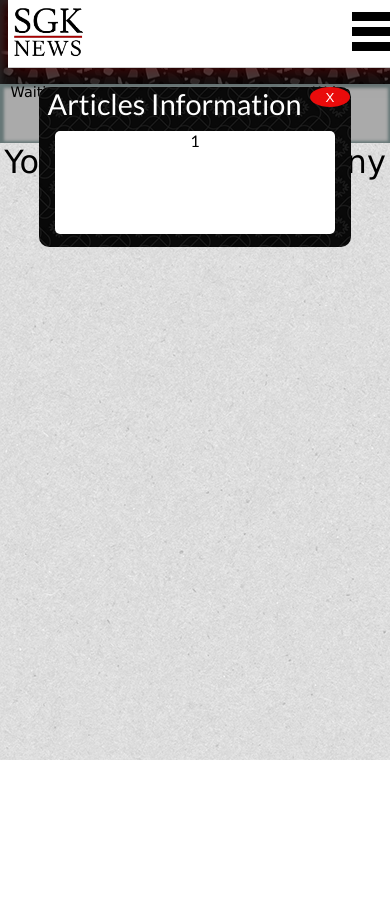
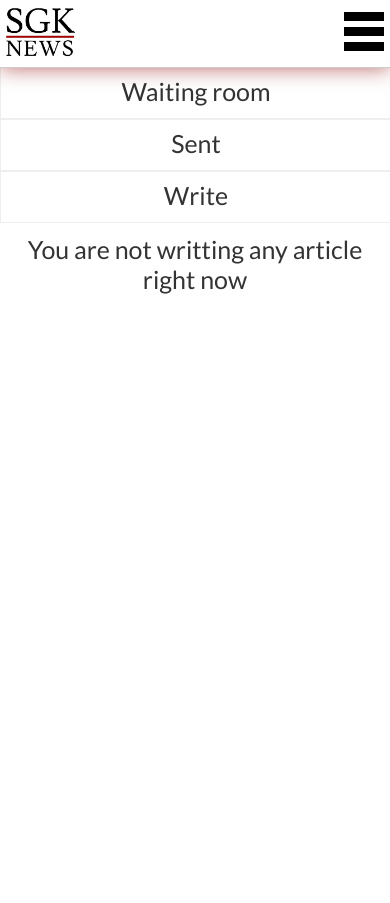
Before and after one commit to SKupisz/sgk-news, a PHP site: page /sgk-news/articles.php in a window 390 px wide. After the commit the page ends 294 px from the top, so only its background shows below. Run offline with PHP 8.4, Linux system fonts and the light colour scheme; the visitor is signed in with stand-in values (Sample User, id 1); data that the repository does not hold is empty; some libraries are stand-ins or nearby versions.

Commit message:
Article panel update by MarkizMK, part one and RWD

```diff
--- a/articles.php
+++ b/articles.php
@@ -8,15 +8,6 @@
 $checkin = 1;
 require_once "articles/sid.php";
 require_once "articles/loadData.php";
-if(isset($_SESSION['uploadImageFail']))
-{
-  ?>
-  <script>  var changeMode = 1;</script><?php
-}
-else {
-  ?>
-  <script>  var changeMode = 0;</script><?php
-}
 ?>
 <!DOCTYPE html>
 <html>
@@ -30,36 +21,9 @@
       <meta name="keywords" content="SGK-news, news, daily, buisness, politic,art,Simon Kupisz">
     <title>SGK news</title>
   </head>
-  <body onload = "preloader();" class = "onLoadCut">
-    <?php if(isset($_SESSION['uploadImageFail']) || isset($_SESSION['e_art']) || isset($_SESSION['deletingError']))
-    {
-      ?><div class = "errorInformation">
-        <header class = "errorInformationHeader">Articles Information<button class = "errorInformationClose" id = "errorInformationClose">X</button></header>
-        <main class = "errorInformationContent">
-          <?php if(isset($_SESSION['uploadImageFail']))
-          {
-            echo $_SESSION['uploadImageFail'];
-          }
-          else if(isset($_SESSION['e_art']))
-          {
-            echo $_SESSION['e_art'];
-            unset($_SESSION['e_art']);
-          }
-          else if(isset($_SESSION['deletingError']))
-          {
-            echo $_SESSION['deletingError'];
-            unset($_SESSION['deletingError']);
-          }?>
-        </main>
-      </div><?php
-    } ?>
-      <section id = "preloader" progressbar>
-        <figure class = "ourLogo">
-          <img src = "./main/logo.png" alt = "logo"/>
-        </figure>
-      </section>
+  <body>
     <?php require_once "main/bar.php";?>
-    <main id = "umain">
+    <main class = "umain">
       <section class = "more-other-wrapper">
       <?php
       if($work == 0)
@@ -86,10 +50,9 @@
       </div>
       </header>
       <section id = "u11titles">
-        <div id = "u11a" onclick = "beingWrittenOpen();">Waiting room</div>
-        <div id = "u11s" onclick = "sentOpen();">Sent</div>
-        <div id = "u11c" onclick = "confirmedOpen();">Confirmed</div>
-        <div id = "u11w" onclick = "writingOpen();">Write<label class = "u11wasr"> an article</label></div>
+          <div id = "u11a" onclick = "beingWrittenOpen();"><p class="paddingtoptext">Waiting room</p></div>
+        <div id = "u11s" onclick = "sentOpen();"><p class="paddingtoptext">Sent</p></div>
+          <div id = "u11w" onclick = "writingOpen();"><p class="paddingtoptext">Write<label class = "u11wasr"> an article</label></p></div>
       </section>
       <section id = "u11projects">
         <section id = "u11asection" <?php if(isset($_SESSION['uploadImageFail'])) echo "style='display: none;'";?>>
@@ -107,12 +70,12 @@
           </div>
           <form method = "post" action = "articles/sendAnArticle.php" class = "sendingArticle">
 
-            <section id = "u11wti">Title <input type = "text" name = "u11wti" class = "titleInput" required value = "<?php if($sid != -1){
+            <section id = "u11wti"><p class="articletitle">Title </p><input type = "text" name = "u11wti" class = "titleInput" required value = "<?php if($sid != -1){
               echo $sidname;
             }?>"/></section>
             <section id = "u11wta">
-              <div class = "u11wtadesc">Article content</div>
-              <textarea id = "u11wtai" name = "u11wtai" placeholder="Write here..." required><?php if($sid != -1){  echo $sidcontent;}?></textarea>
+                <div class = "u11wtadesc"><p class="articletitle">Article content</p></div>
+              <textarea class = "u11wtai" name = "u11wtai" placeholder="Write here..." required><?php if($sid != -1){  echo $sidcontent;}?></textarea>
             </section>
             <section class = "u11wtga">
               <div class = "u11wtadesc">Tags(optional)</div>
@@ -162,8 +125,30 @@
     </main>
 
   </body>
+  <script src="./src/node_modules/push.js/bin/push.min.js"></script>
+  <script src = "main/jquery-3-2-1.js"></script>
+  <script src = "main/main.js"></script>
+  <script src = "articles/main.js"></script>
   <script>
-  <?php if(isset($_SESSION['e_artc']))
+    <?php if(isset($_SESSION['uploadImageFail']) || isset($_SESSION['e_art']) || isset($_SESSION['deletingError']))
+    {
+      ?>
+      openTheAlert("Articles Information","<?php
+      if(isset($_SESSION['uploadImageFail'])){
+        echo $_SESSION['uploadImageFail'];
+        unset($_SESSION['uploadImageFail']);
+      }
+      else if(isset($_SESSION["e_art"])){
+        echo $_SESSION["e_art"];
+        unset($_SESSION['e_art']);
+      }
+      else if(isset($_SESSION["deletingError"])){
+        echo $_SESSION["deletingError"];
+        unset($_SESSION["deletingError"]);
+      }
+      ?>");<?php
+    }
+    if(isset($_SESSION['e_artc']))
     {
       ?>beingWrittenOpen();<?php
       unset($_SESSION['e_artc']);
@@ -172,15 +157,7 @@
     {
       ?>writingOpen();<?php
     }
-  if(isset($_SESSION['uploadImageFail']))
-  {
-    unset($_SESSION['uploadImageFail']);
-  }
   ?>
 
   </script>
-  <script src = "main/jquery-3-2-1.js"></script>
-  <script src = "main/main.js"></script>
-  <script src = "articles/main.js"></script>
-
 </html>
--- a/articles/beingWrittenTable.php
+++ b/articles/beingWrittenTable.php
@@ -1,3 +1,5 @@
+<link rel = "stylesheet" type = "text/css" href = "articles/main.css"/>
+
 <?php
 if($bwlength > 0)
 {
--- a/articles/confirmArticle.php
+++ b/articles/confirmArticle.php
@@ -41,9 +41,6 @@
     $content = $row['article'];
     $tags = $row['tags'];
     $words = str_word_count($content);
-    require_once("../../../delta/cyphering.php");
-    $cypheringObject = new Cypher;
-    $content = $cypheringObject->toDelta($content,rand(1024,2047),1,1);
     $rezultat = $polaczenie->query("INSERT INTO sent_articles VALUES(NULL,'$user','$title','$content',$words,0,0,'$tags')");
     if(!$rezultat) throw new Exception($polaczenie->error);
     $rezultat = $polaczenie->query("UPDATE $user SET status = 2 WHERE id = $id");
--- a/articles/delArticle.php
+++ b/articles/delArticle.php
@@ -31,6 +31,7 @@
     if(!$query) throw new Exception($polaczenie->error);
     if($query->num_rows == 0)
     {
+      $_SESSION['deletingError'] = "Something went wrong. Try later";
       header("Location: ../articles.php");
       exit();
     }
@@ -38,6 +39,7 @@
 
       $query = $polaczenie->query("DELETE FROM $user WHERE id = $sid");
       if(!$query) throw new Exception($polaczenie->error);
+      $_SESSION['deletingError'] = "Your article has been deleted";
       header("Location: ../articles.php");
       exit();
     }
--- a/articles/main.css
+++ b/articles/main.css
@@ -1,121 +1,59 @@
 @import url("statistic.css");
-@import url("./uploadingSupport/imageUpload.css");
-* {box-sizing: border-box;}
+* {
+  margin: 0px;
+  padding: 0px;
+    }
 
-.onLoadCut {
-  overflow: hidden;
+body{
+    overflow-x: hidden;
 }
 
-@keyframes preloaderAnimation {
-  0%{
-    box-shadow: 10px 10px 10px #eee inset;
-  }
-  25%{
-    box-shadow: 10px -10px 10px #eee inset;
-  }
-  50%{
-    box-shadow: -10px -10px 10px #eee inset;
-  }
-  75%{
-    box-shadow: -10px 10px 10px #eee inset;
-  }
-  100%{
-    box-shadow: 10px 10px 10px #eee inset;
-  }
+.umain{
+  margin-top: 67px;
 }
-#preloader {
-    position: absolute;
-    display: flex;
-    width: 100%;
-    height: 100%;
-    top: 0;
-    left: 0;
-    justify-content: center;
-    align-items: center;
-    z-index: 99;
-    background-color: #000;
-    transition: top 500ms linear 500ms;
-}
-.ourLogo{
-  margin-left: auto;
-  margin-right: auto;
-  animation-name: preloaderAnimation;
-  animation-duration: 0.5s;
-  animation-iteration-count: infinite;
-  border-radius: 10%;
-}
-.ourLogo > img{
-  transform: scale(0.8);
-}
-@media screen and (max-width: 583px)
-{
-  .onLoadNot{
-    display: none;
-  }
-  .ourLogo{
-    width: 50%;
-    height: 50%;
-  }
-  .ourLogo > img{
-    display: none;
-  }
-}
-
 #u10bar{
-  width: 100%;
-  height: 10%;
-  position: absolute; top: 0px; left: 0px;
+  display: none;
 }
 #u10barContainer{
-  width: 100%;
-  height: 100%;
-  background: url("../dark-grey-terrazzo.png");
-  text-align: center;
-  color: white;
-  font-size: 250%;
-  font-family: sans-serif;
-  box-shadow: inset 4px 5px 5px #222;
+  display: none;
 }
 #u11titles{
   width: 100%;
-  height: 7%;
-  position: absolute; top: 10%; left: 0px;
-  background: #aaa;
+  height: 67px;
+  position: relative;
+    background-color: #fff;
+    z-index: 2;
+    box-shadow: 0px 6px 20px -5px rgba(140,0,0,0.6);
+  text-align: center;
 }
-#u11a,#u11s,#u11c,#u11w{
+#u11a,#u11s,#u11w{
   width: 30%;
   height: 100%;
-  color: black;
+  color: #333;
+    background-color: #fff;
   text-align: center;
-  transition: all 0.5s;
+  transition: background-color 0.5s;
   cursor: pointer;
-  font-size: 160%;
-  font-family: Verdana;
-  box-shadow: inset 1px 1px 3px 3px #677;
-  filter: brightness(100%);
-}
-#u11a:hover,#u11s:hover,#u11c:hover,#u11w:hover{
-  filter: brightness(10%);
-}
-#u11a{
-  position: absolute; top: 0px; left: 0px;
+  font-size: 25px;
+  font-family: 'Lato', sans-serif;
+    z-index: 1;
+    display: inline-block;
 }
 #u11s{
-  width: 40%;
-  position: absolute; top: 0px; left: 30%;
+  width: 39%;
 }
-#u11c{
-  position: absolute; top: 0px; left: 50%;
-  display: none;
+#u11a:hover, #u11s:hover, #u11w:hover {
+  background-color: #eee;
 }
-#u11w{
-  position: absolute; top: 0px; left: 70%;
+
+
+.paddingtoptext {
+    padding-top: 8px;
 }
 #u11asection,#u11ssection,#u11csection{
   width: 100%;
   height: 73%;
   display: none;
-  position: absolute; top: 17%; left: 0px;
   transition: all 0.5s;
 }
 #u11atr{
@@ -133,18 +71,17 @@
 #u11anh{
   width: 100%;
   height: 100%;
-  /*Background pattern from: subttlepatterns.com*/
-  background: url("../textured_paper.png");
-  color: white;
-  font-size: 200%;
+    padding-top: 20px;
+  font-size: 25px;
   text-align: center;
-  font-family: Verdana;
-  color: black;
+  font-family: 'Lato', sans-serif;
+  color: #333;
+
 }
 #u11wti,#u11wta,.u11wtga{
   text-align: center;
   font-size: 2em;
-  color: white;
+  color: black;
   font-family: monospace;
 }
 #u11wti{
@@ -367,16 +329,30 @@
     display: none;
   }
 }
+@media screen and (max-width: 810px){
+  #u11a, #u11s, #u11w{
+    display:block;
+    width: 100%;
+    height:50px;
+    border:1px solid #eee;
+  }
+  #u11asection{
+    margin-top: 80px;
+  }
+}
 @media screen and (max-width: 768px){
+
+    * {
+  margin: 0px;
+  padding: 0px;
+    }
+
   .titleInput{
     font-size: 0.5em;
   }
-  #u11wtai{
-    min-width: 80%;
-    max-width: 80%;
-  }
-  #u11a,#u11w{
-    font-size: 0.9em;
+  .u11wtai{
+    min-width: calc(80% - 20px);
+    max-width: calc(80% - 20px);
   }
   #u11atrt{
     font-size: 0.9em;
@@ -404,6 +381,25 @@
   .onResponsiveIcon{
     height: 30px;
     width: auto;
+  }
+}
+@media screen and (max-width: 583px)
+{
+
+    * {
+  margin: 0px;
+  padding: 0px;
+    }
+
+  .onLoadNot{
+    display: none;
+  }
+  .ourLogo{
+    width: 50%;
+    height: 50%;
+  }
+  .ourLogo > img{
+    display: none;
   }
 }
 @media screen and (max-width: 550px)
--- a/articles/main.js
+++ b/articles/main.js
@@ -18,52 +18,7 @@
   document.getElementById("u11asection").style.display = "none";
   document.getElementById("u11wsection").style.display = "none";
 }
-function preloader(){
-  setTimeout(function() {
-
-        var body    =   document.getElementsByTagName("BODY")[0];
-        var loader  =   document.getElementById("preloader");
-        body.className   -=   "onLoadCut";
-        loader.style.display = "none";
-        if(changeMode == 1 || typeof literature !== "undefined" || typeof politic !== "undefined" || typeof other !== "undefined" || typeof science !== "undefined"  || typeof entertaiment !== "undefined")
-        {
-          if(changeMode == 1)
-          {
-            writingOpen();
-            imageLoad();
-          }
-          else {
-            if(typeof literature !== "undefined")
-            {
-              tagOperand("literatureTag");
-            }
-            if(typeof politic !== "undefined")
-            {
-              tagOperand("politicTag");
-            }
-            if(typeof other !== "undefined")
-            {
-              tagOperand("otherTag");
-            }
-            if(typeof entertaiment !== "undefined")
-            {
-              tagOperand("entertaimentTag");
-            }
-            if(typeof science !== "undefined")
-            {
-              tagOperand("scienceTag");
-            }
-            writingOpen();
-          }
-
-        }
-        else {
-          beingWrittenOpen();
-        }
-
-
-},2000);
-}
+beingWrittenOpen();
 function goWriting(id){
   window.location.assign("articles.php?sid="+id);
 }
@@ -167,6 +122,18 @@
   document.querySelector(".sendingArticle").style.display = "none";
   document.querySelector(".imageUpload").style.display = "block";
 }
-document.querySelector("#errorInformationClose").addEventListener("click",function(){
-  document.body.querySelector(".errorInformation").remove();
-});
+
+function failedComment(Title,bodyContent){
+  Push.create(Title,{
+    body: bodyContent,
+    icon: "./main/logo.png"
+  });
+}
+function openTheAlert(Title,Body){
+  if(Push.Permission.has() == false){
+    Push.Permission.request(() => {failedComment(Title,Body)},() => {});
+  }
+  else{
+    failedComment(Title,Body);
+  }
+}
--- a/articles/sendAnArticle.php
+++ b/articles/sendAnArticle.php
@@ -32,9 +32,11 @@
     throw new Exception($polaczenie->connect_error);
   }
   else{
+
     $user = $_SESSION['zalogowany'];
     $rezultat = $polaczenie->query("SELECT * FROM $user WHERE title = '$title'");
     if(!$rezultat) throw new Exception($polaczenie->error);
+
     if($rezultat->num_rows > 0)
     {
       $row = $rezultat->fetch_assoc();
@@ -43,7 +45,7 @@
       if(!$rezultat) throw new Exception($polaczenie->error);
       $rezultat = $polaczenie->query("UPDATE $user SET tags = '$tags' WHERE id = $id");
       if(!$rezultat) throw new Exception($polaczenie->error);
-      exitInstructions("Your article has been sent");
+      exitInstructions("Your article has been updated");
     }
     else {
       $rezultat = $polaczenie->query("INSERT INTO $user VALUES (NULL,'$title','$content',1,'$tags')");
--- a/inbox/main.js
+++ b/inbox/main.js
@@ -1,6 +1,6 @@
 document.querySelector(".box").style.display = "none";
 document.querySelector(".writing").style.display = "none";
-document.querySelector(".blacklist").style.display = "block";
+document.querySelector(".blacklist").style.display = "none";
 document.querySelector(".userList").style.display = "none";
 document.querySelector(".blockingForm").style.display = "none";
 document.querySelector(".goCheckTheBox").addEventListener("click",function(){
--- a/login.php
+++ b/login.php
@@ -22,7 +22,7 @@
     }
     else if(isset($_SESSION['r_error']))
     {
-      echo $_SESSION['r_error'];
+      ?><header class = "signed-header"><?php echo $_SESSION['r_error'];?></header><?php
       unset($_SESSION['r_error']);
     }
     else {
--- a/main/bar.php
+++ b/main/bar.php
@@ -1,56 +1,3 @@
-<!--
-<section id = "u1">
-  <a href = "index.php" id = "logo" class="left_li">
-    <img src="main/logo.png" alt="logo" id = "u2i"/>
-  </a>
-  <button id = "upanelopen">
-    Menu
-  </button>
-doesnt seem to be needed
-
-
-  <label id = "upanelofical">
-  <a href = "top.php" id = "u3" class="left_li" class="navlink">
-    <nav class = "menDescLower">Artykuły</nav>
-  </a>
-  <a href = "articles.php" id = "u4" class="left_li" class="navlink">
-    <nav class = "menDescLower">??Your articles</nav>
-  </a>
-  <a href = "inbox.php" id = "u5" class="left_li" class="navlink">
-    <nav class = "menDesc">??Inbox</nav>
-  </a>
-  <a href = "about.php" id = "u6" class="left_li" class="navlink">
-    <nav class = "menDesc">O nas</nav>
-  </a>
-
-
-  <?php if(isset($_SESSION['zalogowany']))
-  {
-    ?>
-    <a href = "settings.php" id = "u7" class="right_li" class="navlink">
-      <nav class = "menDesc">Ustawienia</nav>
-    </a>
-    <a href = "profile.php" id = "u8" class="right_li" class="navlink">
-      <nav class = "menDesc">Profil</nav>
-    </a>
-    <a href = "logout.php" id = "u9d" class="right_li" class="navlink">
-      <nav class = "menDesc">Wyloguj się</nav>
-    </a><?php
-  }
-  else{?>
-  <a href = "login.php" id = "u7" class="right_li" class="navlink">
-    <nav class = "menDesc">Zaloguj się</nav>
-  </a>
-  <a href = "register.php" id = "u8" class="right_li" class="navlink">
-    <nav class = "menDesc">Zarejestruj się</nav>
-  </a>
-<?php }?>
-</label>
-
--->
-
-
-
   <ul id = "upanel">
   <li class="image_li"><a href="index.php"><img id="logo" src="logo.png"></a></li>
   <li class = "navOpening">
@@ -84,7 +31,7 @@
         Profile
     </a></li>
     <li class="right_li"><a href = "settings.php" class="navlink">
-        Setting
+        Settings
     </a></li><?php
   }
   else{?>
```
Also changed, not shown: other parts of articles/main.css (+73 -44 lines), uploadedImages/TestowyObrazek.jpg (added). Lines whose indentation alone changed are shown as unchanged.
